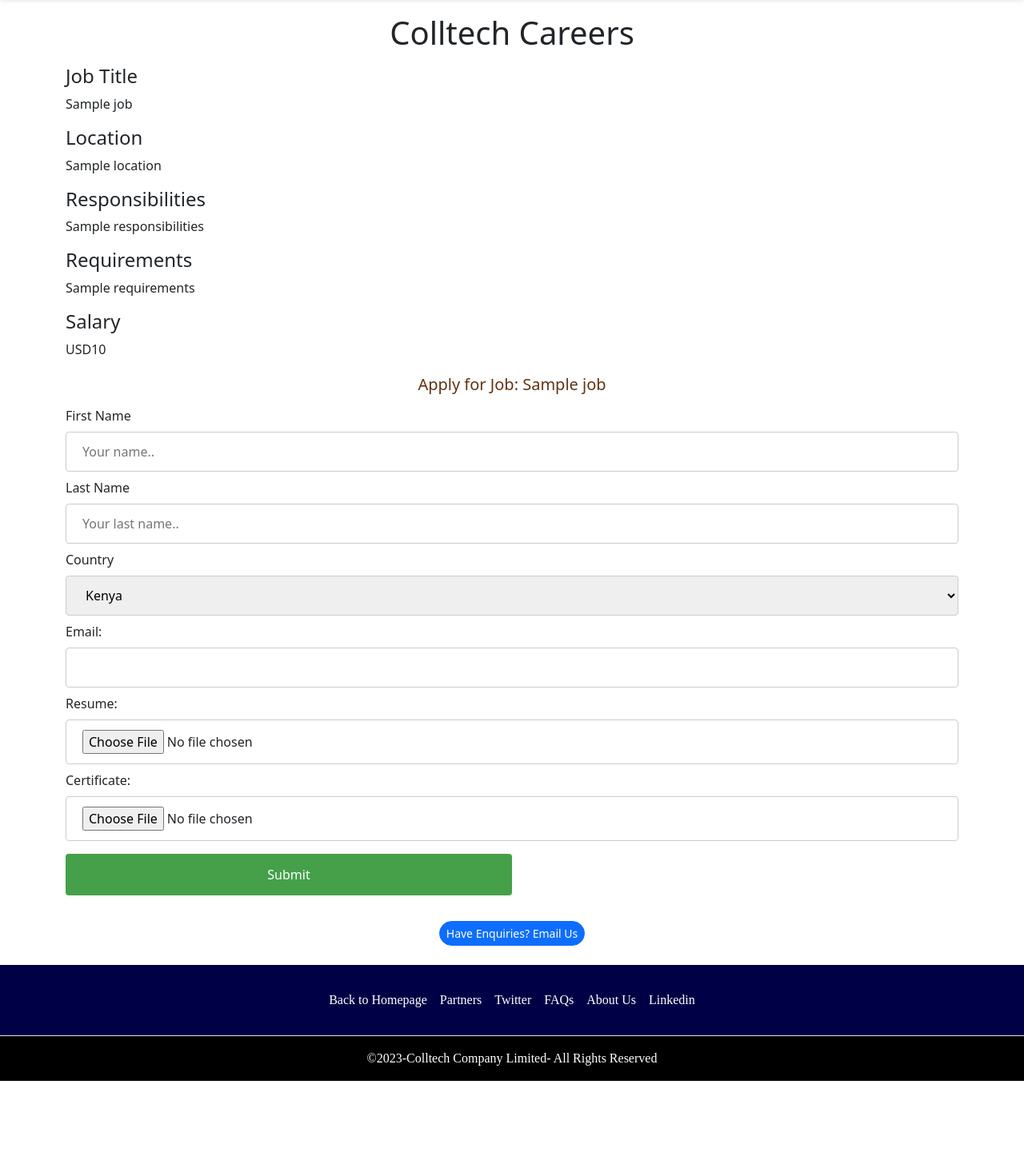
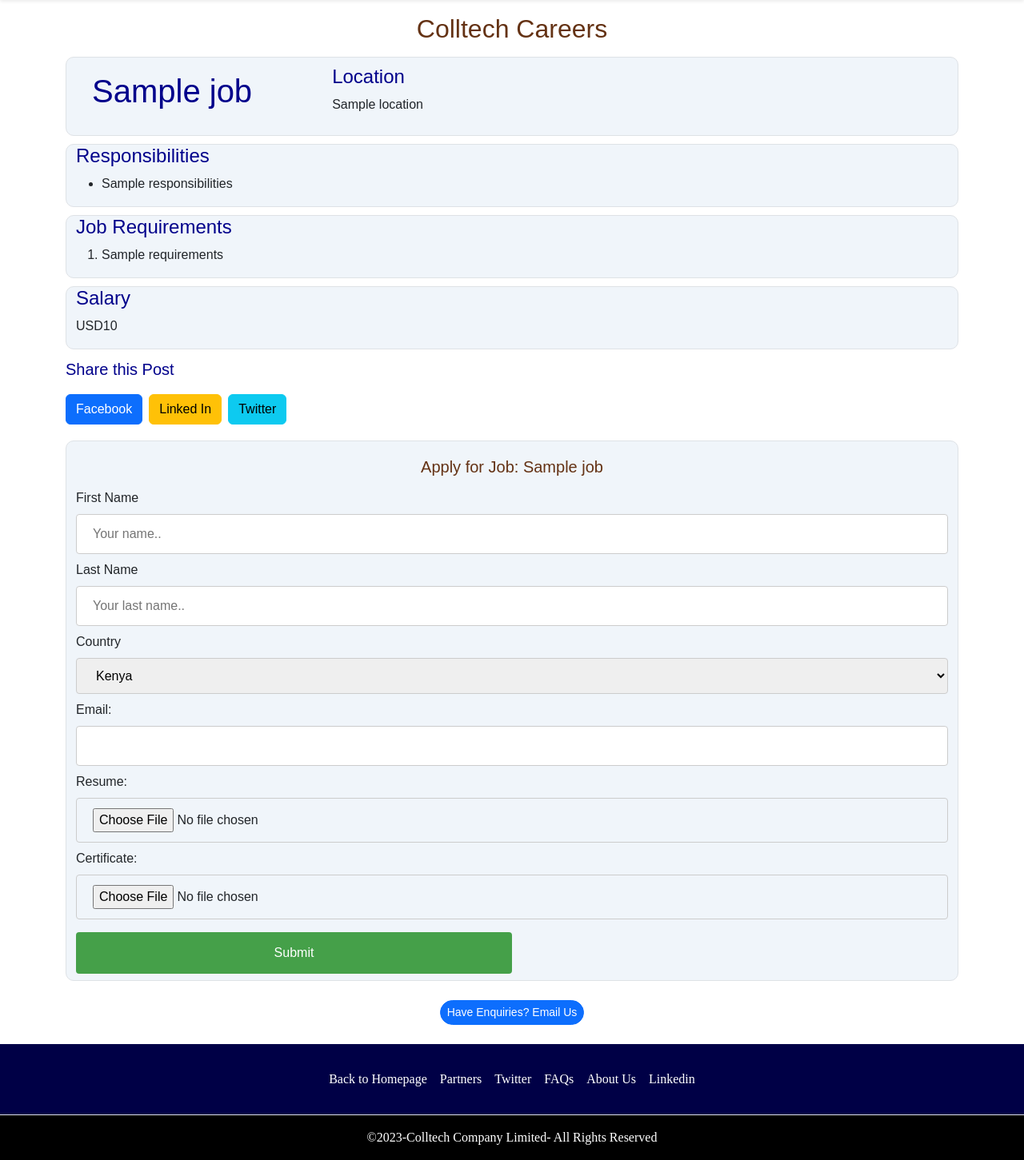
Before and after one commit to Collincehals/Colltech-Careers, a Flask app: template templates/jobpage.html in a window 1280 px wide. Shown: the part 72-1523 px from the top of the page at 80% size. Before the commit the page ends 1424 px from the top, so only its background shows below. Run offline with Flask 3, Linux system fonts and the light colour scheme; the template is opened without the code that fills it: most values are stand-ins (such as "Sample title", 1, 10 or a date in 2020).

Commit message:
jobpage and other adjustments

```diff
--- a/app.py
+++ b/app.py
@@ -1,4 +1,4 @@
-from flask import Flask, render_template, request,jsonify
+from flask import Flask, render_template, request
 from database import load_jobs_from_db, load_job_from_db
 app = Flask(__name__)
 
@@ -8,10 +8,11 @@ def home():
     jobs= load_jobs_from_db()
     return render_template('home.html',jobs=jobs, company_name='Colltech')
 
-@app.route('/api/jobs')
+@app.route('/jobs')
 def list_jobs():
   jobs = load_jobs_from_db()
-  return jsonify(jobs)
+  return render_template('open_positions.html',
+                         jobs=jobs)
 
 
 @app.route("/job/<id>")
--- a/database.py
+++ b/database.py
@@ -20,8 +20,6 @@ def load_jobs_from_db():
     return jobs
 
 
-from sqlalchemy import text
-
 def load_job_from_db(id):
     with engine.connect() as conn:
         query = text("SELECT * FROM jobs WHERE id = :val")
--- a/templates/footer.html
+++ b/templates/footer.html
@@ -4,7 +4,7 @@
       <li class="nav-item"><a href="https://www.fuzu.com/job?page=1&filters[job_id]=502262" target="_blank" class="nav-link px-2 text-white">Partners</a></li>
       <li class="nav-item"><a href="https://twitter.com/collinceodhix" target="_blank" class="nav-link px-2 text-white">Twitter</a></li>
       <li class="nav-item"><a href="https://colltech-careers--collincehals.repl.co/faqs"class="nav-link px-2 text-white">FAQs</a></li>
-      <li class="nav-item"><a href="https://colltech-careers--collincehals.repl.co/about/"class="nav-link px-2 text-white">About Us</a></li>
+      <li class="nav-item"><a href="/about/"class="nav-link px-2 text-white">About Us</a></li>
       <li class="nav-item"><a href="https://www.linkedin.com/in/collince-odhiambo-503343115" target="_blank" class="nav-link px-2 text-white ">Linkedin</a></li>
     </ul>
     <p style="background-color:black"class="p-3 mb-0 text-center text-white">&copy;2023-Colltech Company Limited- All Rights Reserved </p>
--- a/templates/home.html
+++ b/templates/home.html
@@ -68,7 +68,7 @@ Join us on this exciting journey and discover your ideal job match. Together, le
         </div>
 
       <h2 class="text-center mb-1 mt-2 animated zoomIn">Open Positions</h2>
-      <div class="row bg-primary-subtle" style="margin-bottom:60px">
+      <div class="row " style="background-color:rgb(240, 245, 250);border-radius:10px; margin-bottom:60px; margin-top:20px;">
         {%for job in jobs%}
         {% include 'job.html' %}
         {% endfor %}
--- a/templates/jobpage.html
+++ b/templates/jobpage.html
@@ -12,26 +12,61 @@
     <script src="https://cdn.jsdelivr.net/npm/bootstrap@5.3.0-alpha3/dist/js/bootstrap.bundle.min.js" integrity="sha384-ENjdO4Dr2bkBIFxQpeoTz1HIcje39Wm4jDKdf19U8gI4ddQ3GYNS7NTKfAdVQSZe" crossorigin="anonymous"></script>
     {% include 'nav.html' %}
 
-    <div class="container">
-      <h1 class="text-center mb-3 mt-1">Colltech Careers</h1>
-      <h4 mb-3 mt-1>Job Title </h4>
-      <p> {{job.title}}</p>
+    <div class="container" style="font-family:Arial">
 
-      <h4 mb-3 mt-1>Location </h4>
-      <p> {{job.location}}</p>
+      <h2 class="text-center mb-3 mt-1" style="color: rgb(100,50,20)">Colltech Careers</h2>
 
-      <h4 mb-3 mt-1>Responsibilities </h4>
-      <p> {{job.responsibilities}}</p>
+<div class="container border" style="background-color: rgb(240, 245, 250); border-radius: 10px; margin-bottom: 10px;">
+  <div style="display: flex; justify-content: flex-start; padding: 10px 20px;">
+    <div  style="color: darkblue; padding-bottom:4px; padding-top:8px;" >
+      <h1>{{ job.title }}</h1>
+    </div>
+    <div style="padding-left:100px;">
+      <h4 mb-3 mt-1 style="color: darkblue;">Location</h4>
+      <p>{{ job['location'] }}</p>
+    </div>
+  </div>
+</div>
 
-      <h4 mb-3 mt-1>Requirements</h4>
-      <p> {{job.requirements}}</p>
+<div class="container border" style="background-color:rgb(240, 245, 250);border-radius:10px; margin-bottom:10px;">
+      <h4 mb-3 mt-1 style="color: darkblue">Responsibilities </h4>
+      <ul>
+      {% for line in job.responsibilities.split("\n") %}
+      <li>{{line}}</li>
+      {% endfor %}
+      </ul>
+</div>
+<div class="container border" style="background-color:rgb(240, 245, 250);border-radius:10px; margin-bottom:10px;">
+      <h4 mb-3 mt-1 style="color: darkblue"> Job Requirements</h4>
+      <ol>
+        {%for line in job.requirements.split("\n") %}
+        <li>{{line}}</li>
+        {% endfor %}
+      </ol>
+</div>
+<div class="container border" style="background-color: rgb(240, 245, 250); border-radius: 10px; margin-bottom: 10px;">
+      <h4 mb-3 mt-1 style="color:darkblue">Salary </h4>
+      <p> {{job.currency}}{{job.salary}}</p>
+</div>
 
-      <h4 mb-3 mt-1>Salary </h4>
-      <p> {{job.currency}}{{job.salary}}</p>
+<p class="lead" style="color: darkblue"><b>Share this Post</b></p>
 
+<div class="btn-toolbar" role="toolbar" aria-label="Toolbar with button groups">
+  <div class="btn-group me-2" role="group" aria-label="First group">
+    <a type="button" class="btn btn-primary" href="https://web.facebook.com/login.php?">Facebook</a>
+  </div>
 
+  <div class="btn-group me-2" role="group" aria-label="Second group">
+    <a href="/jobs" type="button" class="btn btn-warning">Linked In</a>
+  </div>
+
+  <div class="btn-group" role="group" aria-label="Third group">
+    <a href="/jobs" type="button" class="btn btn-info">Twitter</a>
+  </div>
+</div>
+<div class="container border" style="background-color: rgb(240, 245, 250); border-radius: 10px; margin-bottom: 20px;margin-top:20px;">
 {% include 'applicform.html' %}
-
+</div>
 
       <div class="text-center mt-4 mb-4"><a style="border-radius:50px"href="mailto:odhiambocollince702@gmail.com?subject=Question%20about%20job%20opening&body=My%20Name%3A%3Cyour%20name%20here%3E%0D%0A%0D%0AMy%20question%3A%3CKindly%20leave%20your%20enquiry%20here%3E" class="btn btn-primary btn-sm">Have Enquiries? Email Us</a>
       </div>
--- a/templates/nav.html
+++ b/templates/nav.html
@@ -15,13 +15,13 @@
             <a style="color:rgb(20,20,220)"class="nav-link active link-primary link-offset-2 link-underline-opacity-0 link-underline-opacity-100-hover" aria-current="page" href="/">Home</a>
           </li>
           <li class="nav-item">
-            <a style="color:rgb(20,20,220)" class="nav-link active link-primary link-offset-2 link-underline-opacity-0 link-underline-opacity-100-hover" href="https://colltech-careers--collincehals.repl.co/about/"  style="color: rgb(255,255,255)">Who We Are</a>
+            <a style="color:rgb(20,20,220)" class="nav-link active link-primary link-offset-2 link-underline-opacity-0 link-underline-opacity-100-hover" href="/about/"  style="color: rgb(255,255,255)">Who We Are</a>
           </li>
           <li class="nav-item">
-            <a style="color:rgb(20,20,220)" class="nav-link active link-primary link-offset-2 link-underline-opacity-0 link-underline-opacity-100-hover" href="#"  style="color: rgb(255,255,255)">Job Listings</a>
+            <a style="color:rgb(20,20,220)" class="nav-link active link-primary link-offset-2 link-underline-opacity-0 link-underline-opacity-100-hover" href="/jobs"  style="color: rgb(255,255,255)">Job Listings</a>
           </li>
           <li class="nav-item">
-            <a style="color:rgb(20,20,220)" class="nav-link active link-primary link-offset-2 link-underline-opacity-0 link-underline-opacity-100-hover" href="https://colltech-careers--collincehals.repl.co/portfolio"  style="color: rgb(255,255,255)">Portfolio</a>
+            <a style="color:rgb(20,20,220)" class="nav-link active link-primary link-offset-2 link-underline-opacity-0 link-underline-opacity-100-hover" href="/portfolio"  style="color: rgb(255,255,255)">Portfolio</a>
           </li>
 
           <!--Dropdown starts here-->
@@ -33,10 +33,10 @@
     <li class="dropdown-item">
       <a class="link-primary link-offset-2 link-underline-opacity-0 link-underline-opacity-100-hover" href="#">All Products</a>
     </li>
-    <li class="dropdown-item"><a class="link-primary link-offset-2 link-underline-opacity-0 link-underline-opacity-100-hover" href="#">Application Status</a></li>
-    <li class="dropdown-item"><a class="link-primary link-offset-2 link-underline-opacity-0 link-underline-opacity-100-hover" href="#">Careers at Colltech</a></li>
-    <li class="dropdown-item"><a class="link-primary link-offset-2 link-underline-opacity-0 link-underline-opacity-100-hover" href="#">Application Status</a></li>
-    <li class="dropdown-item"><a class="link-primary link-offset-2 link-underline-opacity-0 link-underline-opacity-100-hover" href="https://colltech-careers--collincehals.repl.co/faqs">FAQs</a></li>
+    <li class="dropdown-item"><a class="link-primary link-offset-2 link-underline-opacity-0 link-underline-opacity-100-hover" href="/login">Application Status</a></li>
+    <li class="dropdown-item"><a class="link-primary link-offset-2 link-underline-opacity-0 link-underline-opacity-100-hover" href="/jobs">Careers at Colltech</a></li>
+    <li class="dropdown-item"><a class="link-primary link-offset-2 link-underline-opacity-0 link-underline-opacity-100-hover" href="/login">Application Status</a></li>
+    <li class="dropdown-item"><a class="link-primary link-offset-2 link-underline-opacity-0 link-underline-opacity-100-hover" href="/faqs">FAQs</a></li>
   </ul>
 </li>
 
@@ -44,11 +44,11 @@
 
 <ul class="navbar-nav me-4 mb-2 mb-lg-0">
   <li class="nav-item nav-pills nav-justified">
-            <a style="color:rgb(250,250,250)" class="nav-link active link-primary link-offset-2 link-underline-opacity-0 link-underline-opacity-100-hover" href="https://colltech-careers--collincehals.repl.co/login">Login</a>
+            <a style="color:rgb(250,250,250)" class="nav-link active link-primary link-offset-2 link-underline-opacity-0 link-underline-opacity-100-hover" href="/login">Login</a>
 </li>
 
 <li class="nav-item">
-            <a style="color:rgb(20,20,220)" class="nav-link active link-primary link-offset-2 link-underline-opacity-0 link-underline-opacity-100-hover" href="https://colltech-careers--collincehals.repl.co/signup">Sign Up </a>
+            <a style="color:rgb(20,20,220)" class="nav-link active link-primary link-offset-2 link-underline-opacity-0 link-underline-opacity-100-hover" href="/signup">Sign Up </a>
 </li>
 </ul>
 
--- a/templates/portfolio.html
+++ b/templates/portfolio.html
@@ -26,10 +26,10 @@
   <body>
      <script src="https://cdn.jsdelivr.net/npm/bootstrap@5.3.0-alpha3/dist/js/bootstrap.bundle.min.js" integrity="sha384-ENjdO4Dr2bkBIFxQpeoTz1HIcje39Wm4jDKdf19U8gI4ddQ3GYNS7NTKfAdVQSZe" crossorigin="anonymous"></script>
     {% include 'nav.html' %}
-<div class="container">
+<div class="container border" style="border-radius:20px;margin-bottom:20px;margin-top:20px">
   <div class="lead">
   <header>
-        <h1>Welcome to My Careers Website</h1>
+        <h1>Welcome Colltech Careers Website</h1>
         <p>Explore exciting opportunities and shape your future</p>
     </header>
 
```
Also changed, not shown: templates/faqs.html (+3 -4 lines), templates/job.html (+4 -4 lines), templates/open_positions.html (added, +48 -0 lines), 1 other file.
